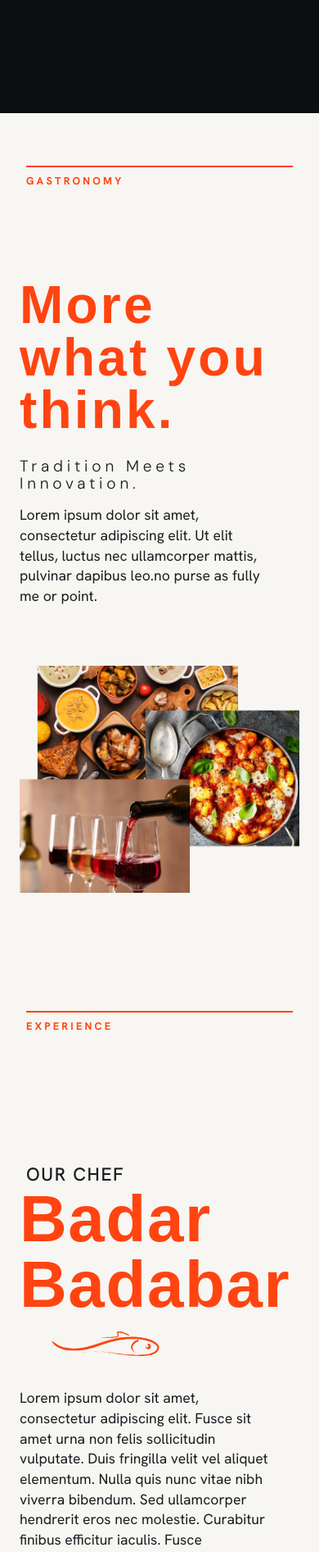
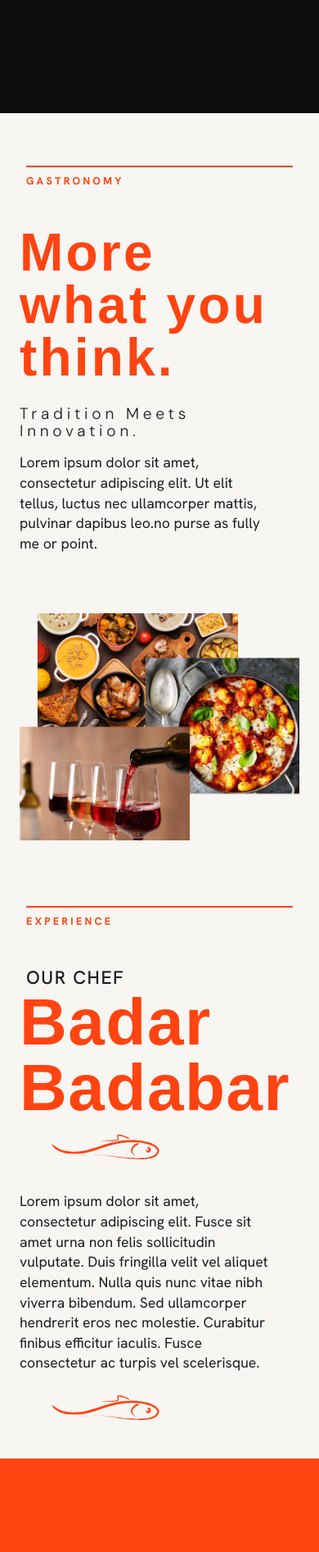
Before and after one commit to bob-sav/restaurant_1, a Next.js app: page / in a window 390 px wide. Shown: the part 742-2635 px from the top of the page at 82% size. Built offline with nearby package versions, Linux system fonts and the light colour scheme; no server answers; a web font is replaced by a local one.

Commit message:
design overhaul 2.2

```diff
--- a/src/styles/globals.css
+++ b/src/styles/globals.css
@@ -636,7 +636,8 @@ li:last-child {
 @media (max-width: 768px) {
   .restaurant {
     flex-direction: column;
-    padding: 4rem 0.5rem;
+    padding: 0 0.5rem;
+    gap: 1;
   }
 
   .restaurant-title {
@@ -817,7 +818,7 @@ li:last-child {
 
 @media (max-width: 768px) {
   .chef {
-    padding: 8rem 1.5rem;
+    padding: 1rem 1.5rem;
   }
 
   .chef-wrapper {
@@ -876,7 +877,7 @@ li:last-child {
   font-weight: 700;
   color: #f41;
   margin-bottom: 0.5rem;
-
+  white-space: nowrap;
   position: absolute;
   top: 0;
   left: 50%;
@@ -1020,15 +1021,20 @@ li:last-child {
 
 @media (max-width: 768px) {
   .menu {
-    padding: 6rem 0.5rem;
+    padding: 1rem 0.5rem;
   }
 
   .menu-tabs {
     flex-direction: column;
+    gap: 1rem;
   }
 
   .menu-grid {
     grid-template-columns: 1fr;
+  }
+
+  .menu-flavor-text {
+    font-size: 0.8rem;
   }
 }
 
```
